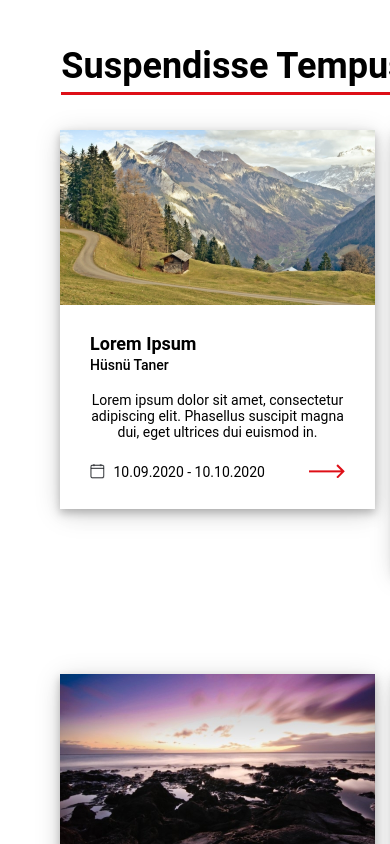
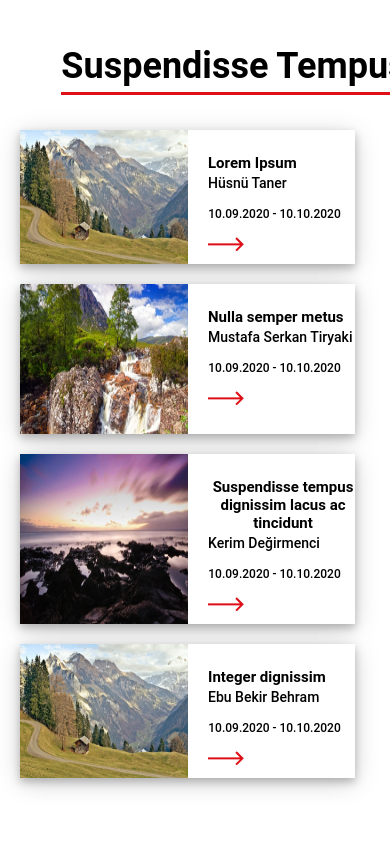
Before and after one commit to Reeyhanyilmaz/FigmaDemoCoding, a React (Create React App) app: page / in a window 390 px wide. Shown: the part 1840-2684 px from the top of the page. Built offline with nearby package versions, Linux system fonts and the light colour scheme.

Commit message:
add cards responsive

```diff
--- a/src/components/Cards/styles.module.css
+++ b/src/components/Cards/styles.module.css
@@ -10,7 +10,6 @@
 
 .card {
   width: 315px;
-  margin-bottom: 40px;
   background: #ffffff;
   box-shadow: 0px 4px 25px rgba(0, 0, 0, 0.15);
 }
@@ -122,3 +121,97 @@
   width: 36px;
   height: 14px;
 }
+
+@media screen and (max-width: 767px) {
+  .cardsDiv {
+    width: 335px;
+    height: 648px;
+    margin: 27px 0 189px 0;
+    display: grid;
+    grid-template-columns: repeat(1, 335px);
+    grid-gap: 20px;
+  }
+
+  .card {
+    display: flex;
+    flex-direction: row;
+    width: 335px !important;
+    margin: 0 20px 0 20px;
+    background: #ffffff;
+  }
+
+  .image {
+    width: 168px;
+    height: auto;
+  }
+
+  .card:nth-child(1) {
+    height: 134px;
+  }
+
+  .card:nth-child(2) {
+    height: 150px;
+  }
+
+  .card:nth-child(3) {
+    height: 170px;
+  }
+
+  .card:nth-child(4) {
+    height: 134px;
+  }
+
+  .card:nth-child(5) {
+    display: none;
+  }
+
+  .card:nth-child(6) {
+    display: none;
+  }
+
+  .writeDiv {
+    margin: 0 11px 16px 20px;
+  }
+
+  .title {
+    width: 89px;
+    min-height: 18px;
+    font-size: 15px;
+    line-height: 18px;
+    margin-bottom: 4px;
+    min-width: 150px;
+    margin-right: 58px;
+  }
+  .name {
+    width: 132px;
+    height: 15px;
+    margin-bottom: 16px;
+    line-height: 15px;
+    width: fit-content; /*mevcut alanı kullanması için*/
+  }
+
+  .parag {
+    display: none;
+  }
+
+  .footer {
+    flex-direction: column;
+  }
+
+  .calender {
+    display: none;
+  }
+
+  .date {
+    width: 133px;
+    height: 14px;
+    font-weight: 500;
+    font-size: 12px;
+    line-height: 14px;
+    margin-bottom: 16px;
+  }
+
+  .arrow {
+    height: 15px;
+  }
+}
```
